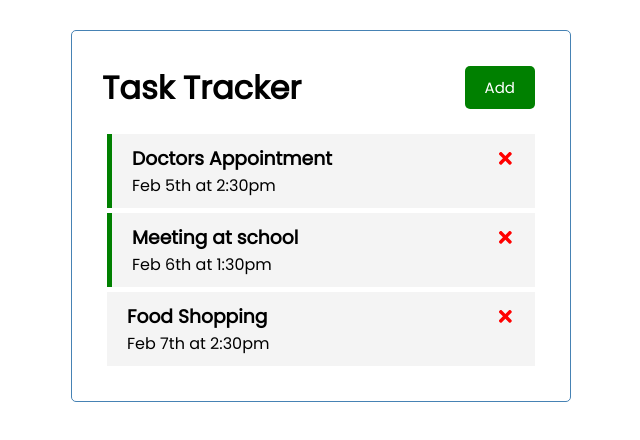
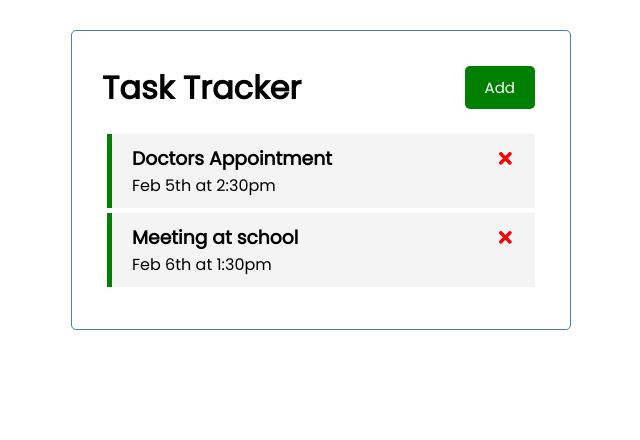
Before and after one commit to robkondrat/react-task-tracker, a React (Create React App) app: page / in a window 1280 px wide. Shown: the top 440 px of the page, without its empty margins (319-959 px from the left). Built offline with nearby package versions, Linux system fonts and the light colour scheme; data requests are answered from the project's data file.

Commit message:
created local db, fetching data, user can delete

```diff
--- /dev/null
+++ b/db.json
@@ -0,0 +1,16 @@
+{
+  "tasks": [
+    {
+      "id": 1,
+      "text": "Doctors Appointment",
+      "day": "Feb 5th at 2:30pm",
+      "reminder": true
+    },
+    {
+      "id": 2,
+      "text": "Meeting at school",
+      "day": "Feb 6th at 1:30pm",
+      "reminder": true
+    }
+  ]
+}
--- a/package.json
+++ b/package.json
@@ -6,6 +6,7 @@
     "@testing-library/jest-dom": "^5.11.4",
     "@testing-library/react": "^11.1.0",
     "@testing-library/user-event": "^12.1.10",
+    "json-server": "^0.16.3",
     "react": "^17.0.2",
     "react-dom": "^17.0.2",
     "react-icons": "^4.2.0",
@@ -16,7 +17,8 @@
     "start": "react-scripts start",
     "build": "react-scripts build",
     "test": "react-scripts test",
-    "eject": "react-scripts eject"
+    "eject": "react-scripts eject",
+    "server": "json-server --watch db.json --port 5000"
   },
   "eslintConfig": {
     "extends": [
--- a/src/App.js
+++ b/src/App.js
@@ -2,30 +2,27 @@
 import Tasks from "./components/Tasks";
 import AddTask from "./components/AddTask";
 
-import { useState } from "react";
+import { useState, useEffect } from "react";
 
 const App = () => {
   const [showAddTask, setShowAddTask] = useState(false);
-  const [tasks, setTasks] = useState([
-    {
-      id: 1,
-      text: "Doctors Appointment",
-      day: "Feb 5th at 2:30pm",
-      reminder: true,
-    },
-    {
-      id: 2,
-      text: "Meeting at school",
-      day: "Feb 6th at 1:30pm",
-      reminder: true,
-    },
-    {
-      id: 3,
-      text: "Food Shopping",
-      day: "Feb 7th at 2:30pm",
-      reminder: false,
-    },
-  ]);
+  const [tasks, setTasks] = useState([]);
+
+  useEffect(() => {
+    const getTasks = async () => {
+      const tasksFromServer = await fetchTasks()
+      setTasks(tasksFromServer)
+    }
+
+    getTasks();
+  }, []);
+
+  const fetchTasks = async () => {
+    const res = await fetch('http://localhost:5000/tasks')
+    const data = await res.json()
+
+    return data;
+  }
 
   // Add Task
   const addTask = (task) => {
@@ -35,7 +32,11 @@
   };
 
   // Delete Task
-  const deleteTask = (id) => {
+  const deleteTask = async (id) => {
+    await fetch(`http://localhost:5000/tasks/${id}`, {
+      method: 'DELETE'
+    })
+
     setTasks(tasks.filter((task) => task.id !== id));
   };
 
```
Also changed, not shown: 1 other file (tests, documents, lock files or other folders).
